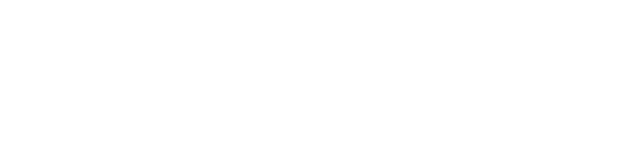
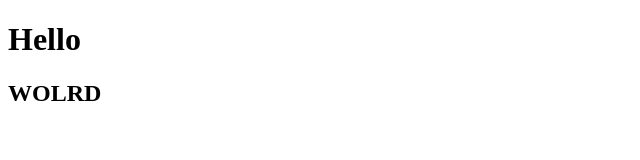
Before and after one commit to Wernermona/helloWorld-2, a plain HTML site: page index.html in a window 1280 px wide. Shown: the whole page, without its empty margins (0-640 px from the left). Drawn offline with Linux system fonts and the light colour scheme.

Commit message:
I creatrd the h2

```diff
--- a/index.html
+++ b/index.html
@@ -7,7 +7,9 @@
     <title>HELLO WORLD III</title>
 </head>
 <body>
-    <h1></h1>
+    <h1>Hello</h1>
+
+    <h2>WOLRD</h2>
 
 </body>
 </html>
```
